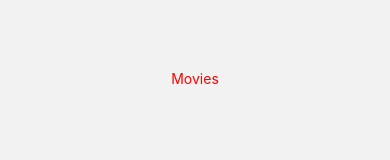
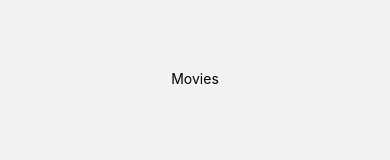
Before and after one commit to LeeYunHak/hoovies, a React Native app: screen /Movies in a window 390 px wide. Shown: the part 351-511 px from the top of the page. Built offline with nearby package versions, Linux system fonts and the light colour scheme.

Commit message:
#2.15 Themes

```diff
--- a/App.js
+++ b/App.js
@@ -7,16 +7,22 @@
 import { NavigationContainer } from "@react-navigation/native";
 import Tabs from "./navigation/Tabs";
 import Root from "./navigation/Root";
+import { useColorScheme } from "react-native";
+import { ThemeProvider } from "styled-components";
+import { darkTheme, lightTheme } from "./seyled";
 
 export default function App() {
   const [assets] = useAssets([require("./test.jpeg")]);
   const [loaded] = Font.useFonts(Ionicons.font);
+  const isDark = useColorScheme() === "dark";
   if (!assets || !loaded) {
     return <AppLoading />;
   }
   return (
-    <NavigationContainer>
-      <Root />
-    </NavigationContainer>
+    <ThemeProvider theme={isDark ? darkTheme : lightTheme}>
+      <NavigationContainer>
+        <Root />
+      </NavigationContainer>
+    </ThemeProvider>
   );
 }
--- a/screens/Movies.js
+++ b/screens/Movies.js
@@ -5,15 +5,16 @@
   flex: 1;
   justify-content: center;
   align-items: center;
+  background-color: ${(props) => props.theme.mainBgColor};
 `;
 
 const Title = styled.Text`
-  color: ${(props) => (props.selected ? "blue" : "red")};
+  color: ${(props) => props.theme.textColor};
 `;
 
 const Movies = ({ navigation: { navigate } }) => (
   <Btn onPress={() => navigate("Stack", { screen: "Three" })}>
-    <Title selected={false}>Movies</Title>
+    <Title>Movies</Title>
   </Btn>
 );
 
--- /dev/null
+++ b/seyled.js
@@ -0,0 +1,8 @@
+export const lightTheme = {
+  mainBgColor: "white",
+  textColor: "#1e272e",
+};
+export const darkTheme = {
+  mainBgColor: "#1e272e",
+  textColor: "#d2dae2",
+};
```
